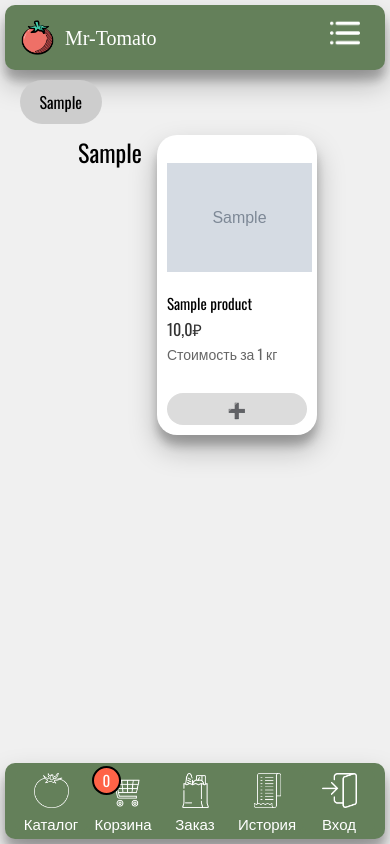
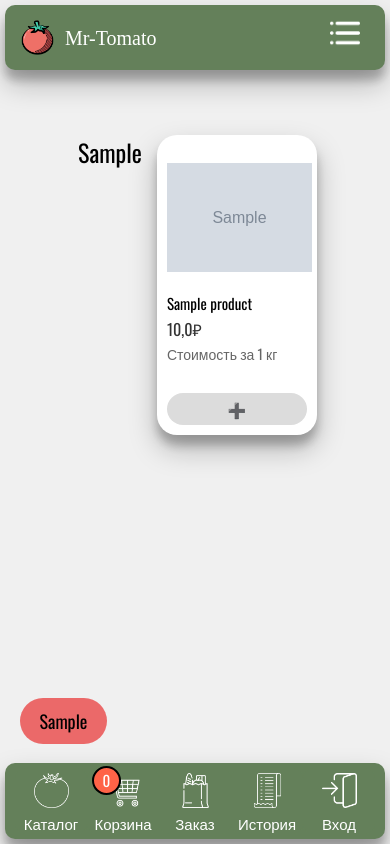
Before and after one commit to rvburov/OnlineStore, a Django app: page / in a window 390 px wide. Run offline with Django 5.2, Linux system fonts and the light colour scheme; tables that the repository leaves empty hold one stand-in row (values such as "Sample post"); grey boxes marked "Sample" are stand-in pictures.

```diff
--- a/backend/static/css/desktop_version/catalog.css
+++ b/backend/static/css/desktop_version/catalog.css
@@ -15,10 +15,11 @@
 
 .category-scroll {
     padding: 10px 20px;
-    font-size: 16px;
+    font-size: 18px;
+    color: black;
     border: none;
     border-radius: 60px;
-    background-color: rgb(205, 205, 205);
+    background-color:rgb(235, 105, 105);
     cursor: pointer;
     transition: background-color 0.3s;
 }
@@ -144,7 +145,7 @@
     .category-buttons {
         position: fixed;
         z-index: 2000;
-        top: 80px;
+        bottom: 100px;
         left: 0;
         right: 0;
     }
```
